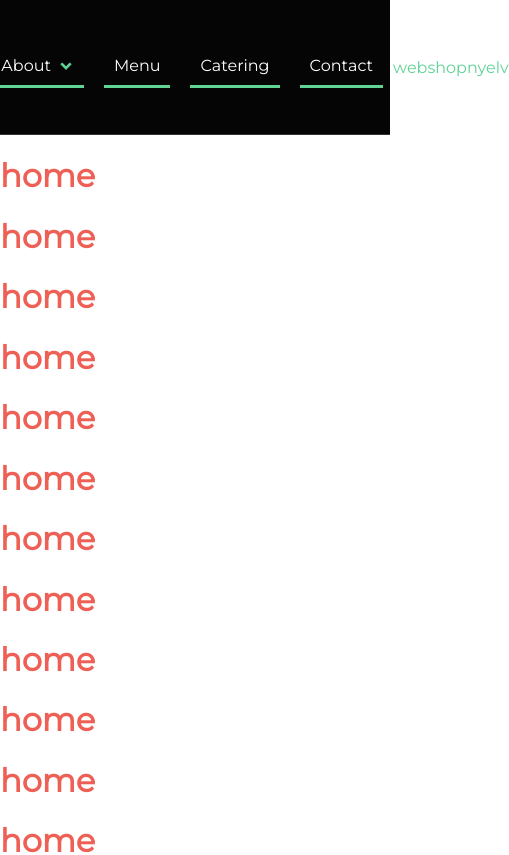
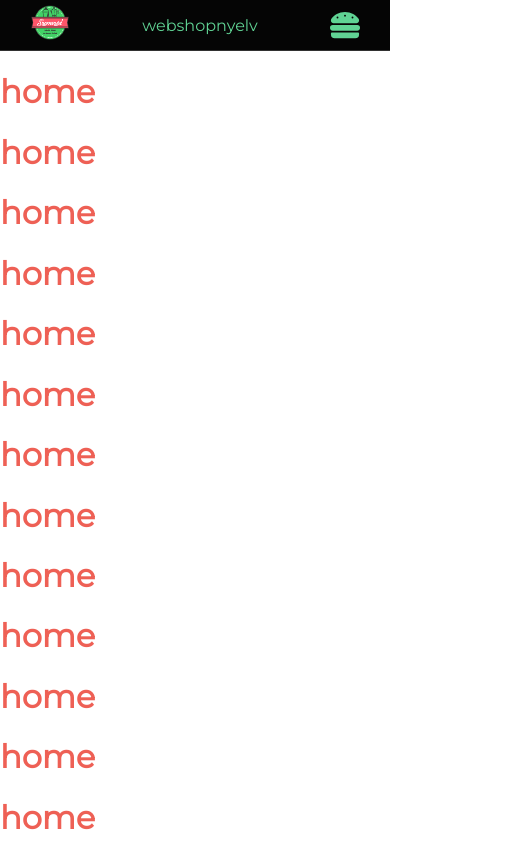
Before and after one commit to porneczy/szomi2, a React (Create React App) app: page / in a window 390 px wide. Shown: the top 855 px of the page, 509 px wide, since content can reach past the window. Built offline with nearby package versions, Linux system fonts and the light colour scheme.

Commit message:
add hamburgermenu base

```diff
--- a/src/components/Navbar/Navbar.scss
+++ b/src/components/Navbar/Navbar.scss
@@ -85,6 +85,9 @@
         .navbar-language-switcher {
             display: flex;
         }
+        .navbar-hamburger-menu {
+            display: none;
+        }
     }
 }
 //Kis képernyős eszközök:
@@ -96,7 +99,32 @@
 }
 
 //Nagy, közepes képernyős eszközök:
-@media screen and (min-width: 768px) and (max-width: 1023px) {
+@media screen and /* (min-width: 768px) and */ (max-width: 1023px) {
+    .navbar-container {
+        height: 50px;
+        .navbar {
+            .navbar-logo {
+                img {
+                    width: 40px;
+                }
+            }
+            .navbar-item-container {
+                display: none;
+            }
+            .navbar-hamburger-menu {
+                display: flex;
+                svg {
+                    height: 30px;
+                    width: 30px;
+                    fill: $navbar-hamburger;
+                    cursor: pointer;
+                    &:hover {
+                        fill: $navbar-hamburger-hover;
+                    }
+                }
+            }
+        }
+    }
 }
 
 //Nagy képernyős eszközök:
--- a/src/components/Navbar/Navbar.tsx
+++ b/src/components/Navbar/Navbar.tsx
@@ -10,6 +10,8 @@ import {
 } from "@logic/helpers/routeHelper";
 import szomszedLogo from "@resources/imgs/szomszed-logo.png";
 import { RiArrowDropDownLine } from "react-icons/ri";
+import { FaHamburger } from "react-icons/fa";
+import { IoMdRestaurant } from "react-icons/io";
 import useTranslation from "@logic/hooks/useTranslation";
 import { useNavigate } from "react-router-dom";
 import "@components/Navbar/Navbar.scss";
@@ -110,6 +112,7 @@ function Navbar(props: {}) {
     const { t } = useTranslation();
     const navigate = useNavigate();
     const [isMenuOpen, setIsMenuOpen] = useState(false);
+    const [isHamburgerMenuOpen, setIsHamburgerMenuOpen] = useState(false);
     const navbarRef = useRef(null);
 
     const handleClickOutside = (event: MouseEvent) => {
@@ -167,6 +170,21 @@ function Navbar(props: {}) {
                     <p>webshop</p>
                     <p>nyelv</p>
                 </div>
+                <div className="navbar-hamburger-menu">
+                    {isHamburgerMenuOpen ? (
+                        <IoMdRestaurant
+                            onClick={() =>
+                                setIsHamburgerMenuOpen(!isHamburgerMenuOpen)
+                            }
+                        />
+                    ) : (
+                        <FaHamburger
+                            onClick={() =>
+                                setIsHamburgerMenuOpen(!isHamburgerMenuOpen)
+                            }
+                        />
+                    )}
+                </div>
             </nav>
         </div>
     );
--- a/src/vars.scss
+++ b/src/vars.scss
@@ -28,3 +28,5 @@ $navbar-item-border-bottom-hover: $secondary-color;
 $navbar-dropdown-group-bg: $primary-color;
 $navbar-dropdown-group-item-bg: $tertiary-color;
 $navbar-dropdown-group-item-bg-hover: $secondary-color;
+$navbar-hamburger: $tertiary-color;
+$navbar-hamburger-hover: $secondary-color;
```
